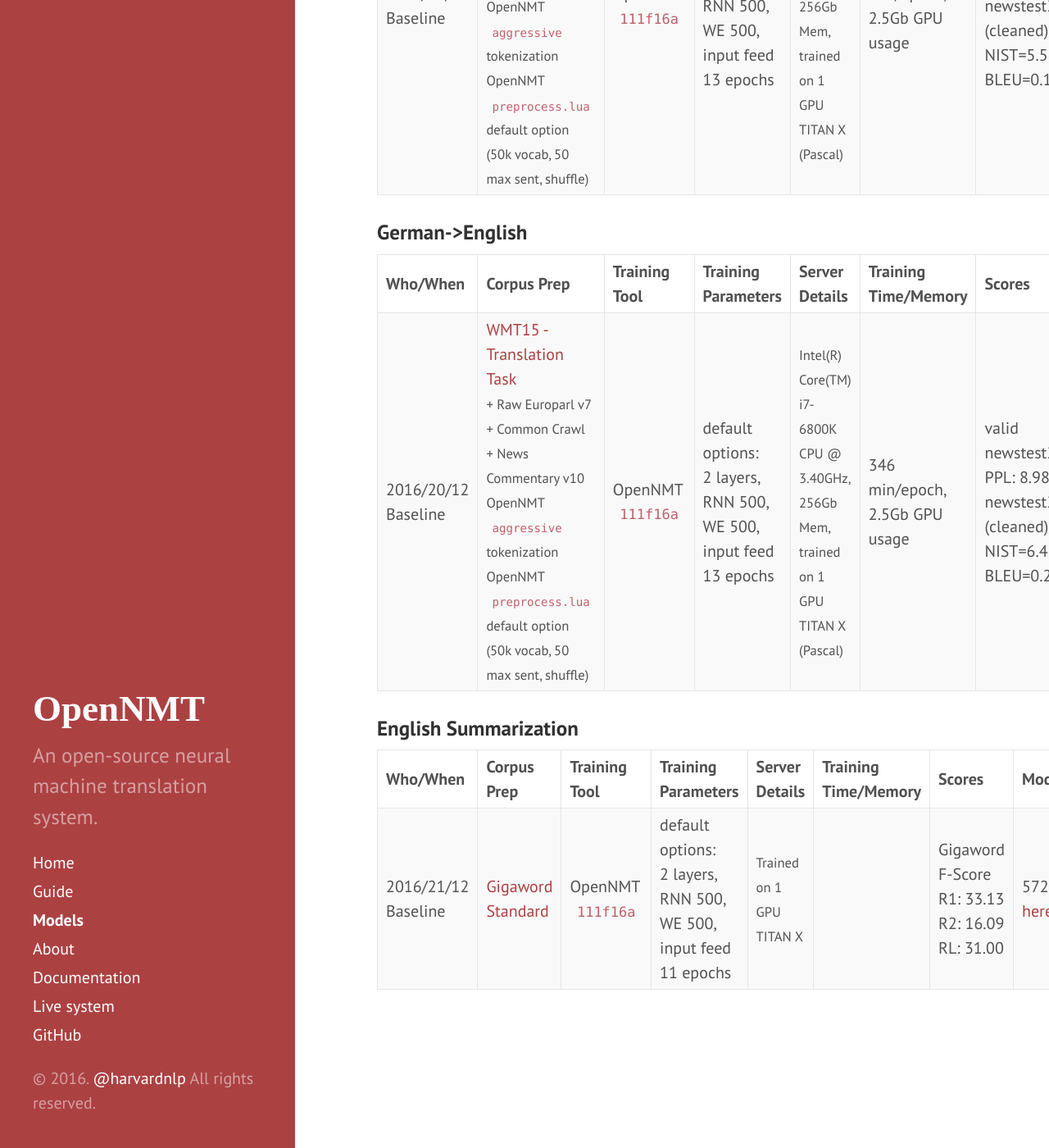
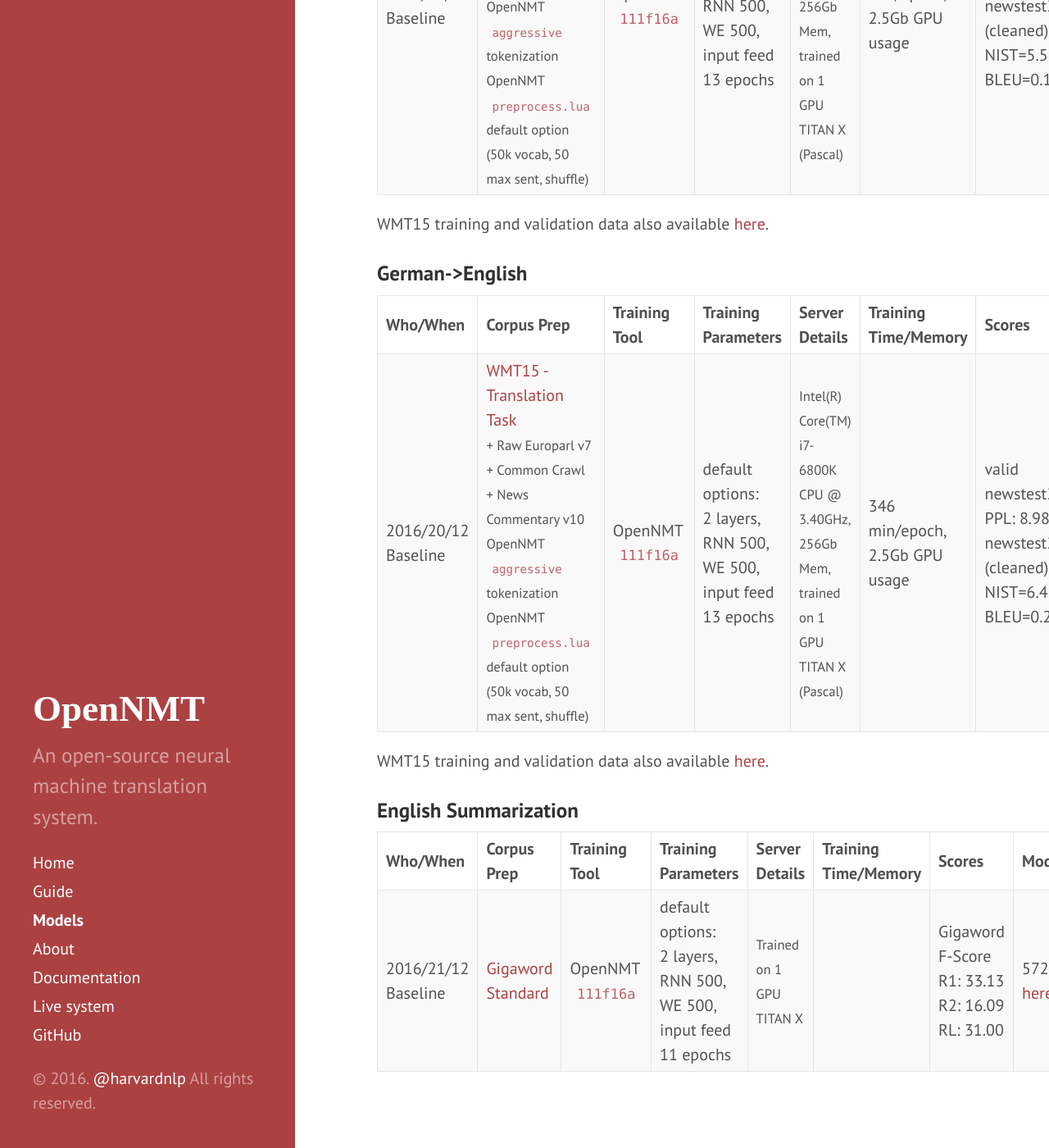
Before and after one commit to OpenNMT/opennmt.github.io, a Jekyll site: the page built from Models.md, in a window 1280 px wide and 1400 px high, scrolled down 1081 px. Shown: the whole window at 82% size. Built offline with Jekyll 4.4.1, drawn with Linux system fonts in a browser that asks for light colours.

Commit message:
add link to training data

```diff
--- a/Models.md
+++ b/Models.md
@@ -28,9 +28,12 @@ If you have a competitive model - please contact us at info@opennmt.net with nec
 
 ### English->German
 
+
 | Who/When      | Corpus Prep     | Training Tool | Training Parameters | Server Details | Training Time/Memory | Scores | Model |
 |:------------- |:--------------- |:-------------|:-------------------|:---------------|:-------------|:------|:-----|
 | 2016/20/12<br>Baseline | [WMT15 - Translation Task](http://www.statmt.org/wmt15/translation-task.html)<br><small>+ Raw Europarl v7<br>+ Common Crawl<br>+ News Commentary v10<br>OpenNMT `aggressive` tokenization<br>OpenNMT `preprocess.lua` default option (50k vocab, 50 max sent, shuffle) | OpenNMT `111f16a` | default options:<br>2 layers, RNN 500, WE 500, input feed<br>13 epochs | <small>Intel(R) Core(TM) i7-6800K CPU @ 3.40GHz, 256Gb Mem, trained on 1 GPU TITAN X (Pascal) | 355 min/epoch, 2.5Gb GPU usage | valid newstest2013:<br>PPL: 7.19<br>newstest2014 (cleaned):<br>NIST=5.5376<br>BLEU=0.1702 | 692M [here](https://s3.amazonaws.com/opennmt-models/onmt_baseline_wmt15-all.en-de_epoch13_7.19.t7) |
+
+WMT15 training and validation data also available [here](https://s3.amazonaws.com/opennmt-models/wmt15-de-en.tgz).
 
 ### German->English
 
@@ -38,6 +41,8 @@ If you have a competitive model - please contact us at info@opennmt.net with nec
 |:------------- |:--------------- |:-------------|:-------------------|:---------------|:-------------|:------|:-----|
 | 2016/20/12<br>Baseline | [WMT15 - Translation Task](http://www.statmt.org/wmt15/translation-task.html)<br><small>+ Raw Europarl v7<br>+ Common Crawl<br>+ News Commentary v10<br>OpenNMT `aggressive` tokenization<br>OpenNMT `preprocess.lua` default option (50k vocab, 50 max sent, shuffle) | OpenNMT `111f16a` | default options:<br>2 layers, RNN 500, WE 500, input feed<br>13 epochs | <small>Intel(R) Core(TM) i7-6800K CPU @ 3.40GHz, 256Gb Mem, trained on 1 GPU TITAN X (Pascal) | 346 min/epoch, 2.5Gb GPU usage | valid newstest2013:<br>PPL: 8.98<br>newstest2014 (cleaned):<br>NIST=6.4531<br>BLEU=0.2067 | 692M [here](https://s3.amazonaws.com/opennmt-models/onmt_baseline_wmt15-all.de-en_epoch13_8.98.t7) |
 
+WMT15 training and validation data also available [here](https://s3.amazonaws.com/opennmt-models/wmt15-de-en.tgz).
+
 ### English Summarization
 
 | Who/When      | Corpus Prep     | Training Tool | Training Parameters | Server Details | Training Time/Memory | Scores | Model |
```
